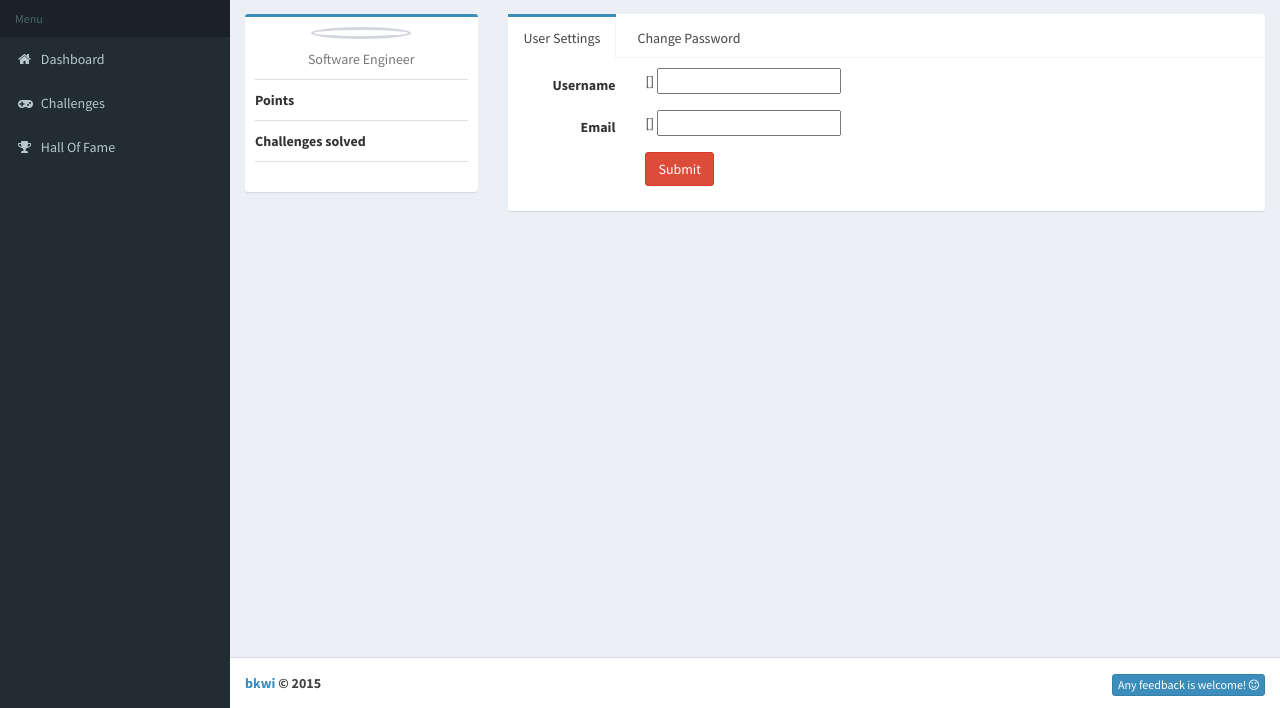
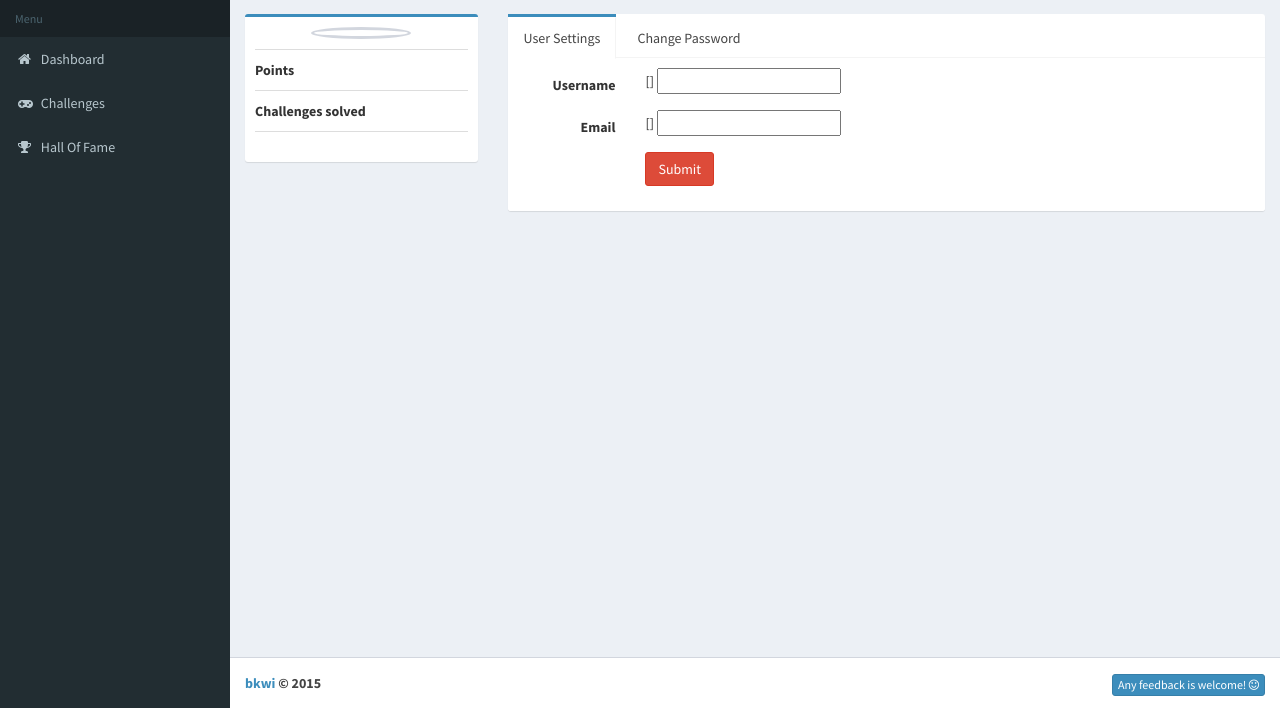
Before and after one commit to bkwi/pywars, a Django app: template users/templates/users/user_profile.html in a window 1280 px wide; the page is wider, and only the part inside the window is pictured. Shown: the part 92-800 px from the top of that part. Run offline with Django 3.2, Linux system fonts and the light colour scheme; the template is opened without the code that fills it: most values are stand-ins (such as "Sample title", 1, 10 or a date in 2020); form fields are guessed from the names that the template uses; some libraries are stand-ins or nearby versions.

Commit message:
Removed job title

```diff
--- a/users/templates/users/user_profile.html
+++ b/users/templates/users/user_profile.html
@@ -21,7 +21,7 @@ User Profile
       <div class="box-body box-profile">
           <img class="profile-user-img img-responsive img-circle" src="{{ user.avatar_url }}" alt="{{ user.name }}">
           <h3 class="profile-username text-center">{{ user.name }}</h3>
-        <p class="text-muted text-center">Software Engineer</p>
+          <p class="text-muted text-center"><!-- who am I? --></p>
 
         <ul class="list-group list-group-unbordered">
           <li class="list-group-item">
```
